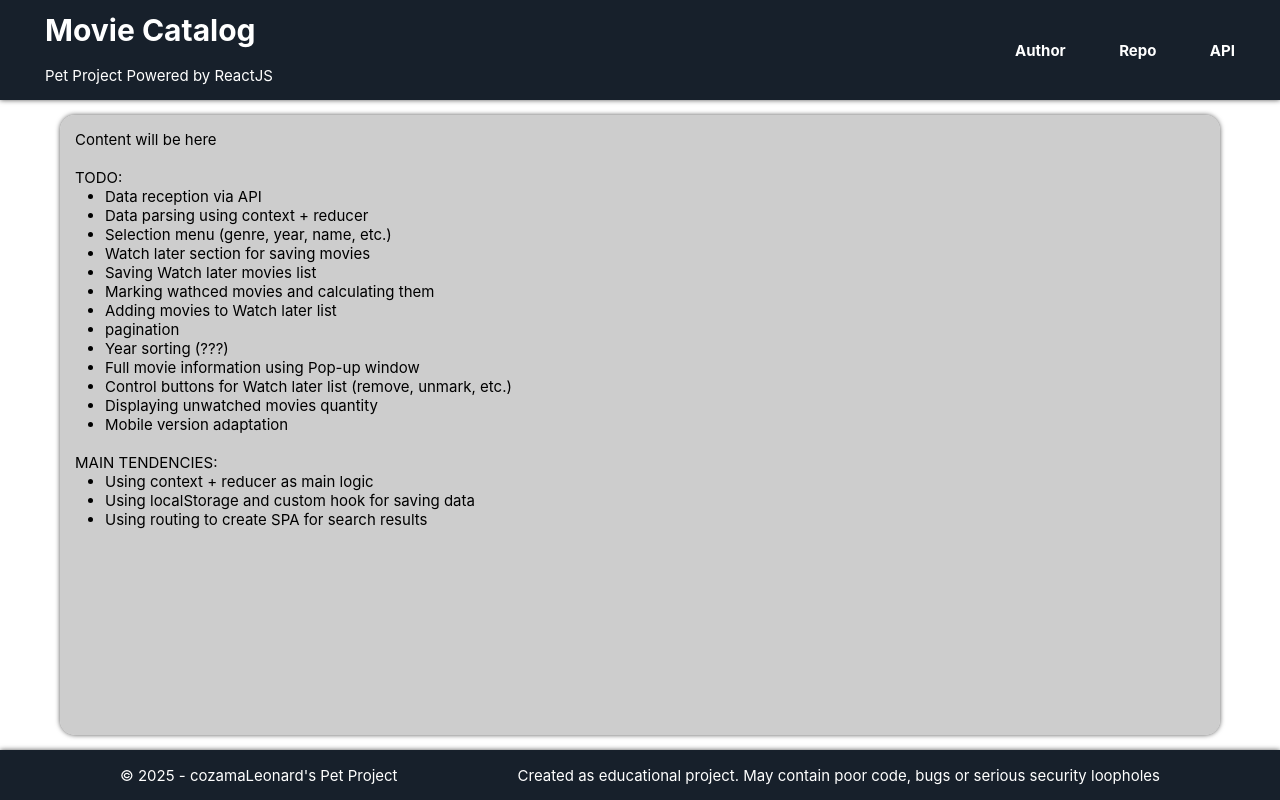
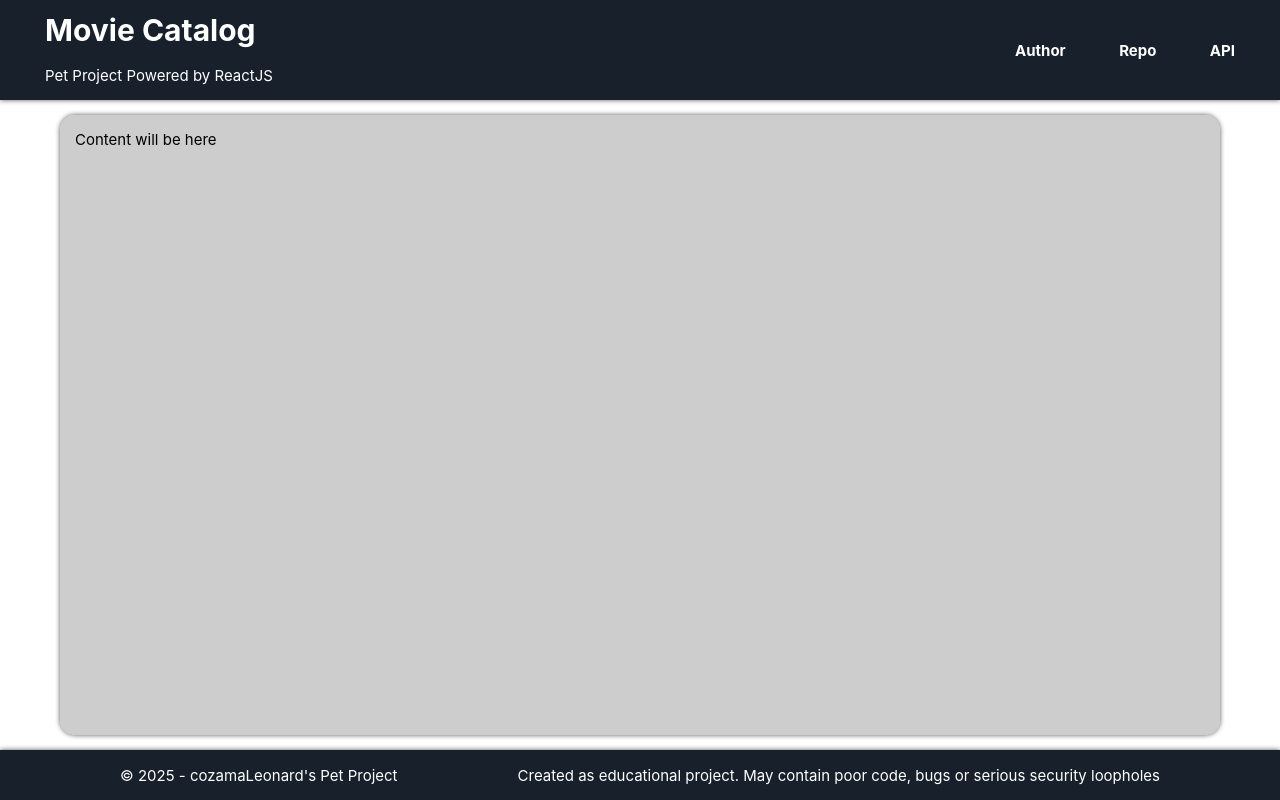
Before and after one commit to leohoneymone/react-movies, a React (Create React App) app: page / in a window 1280 px wide. Built offline with nearby package versions, Linux system fonts and the light colour scheme; no server answers.

Commit message:
Created readme file

```diff
--- a/src/App.jsx
+++ b/src/App.jsx
@@ -8,32 +8,7 @@ export default function App () {
     return <div className="wrap">
         <Header />
         <div className="content">
-            Content will be here <br /><br />
-            TODO:
-            <br />
-            <ul style={{'padding-left': '2rem'}}>
-                <li>Data reception via API</li>
-                <li>Data parsing using context + reducer</li>
-                <li>Selection menu (genre, year, name, etc.)</li>
-                <li>Watch later section for saving movies</li>
-                <li>Saving Watch later movies list</li>
-                <li>Marking wathced movies and calculating them</li>
-                <li>Adding movies to Watch later list</li>
-                <li>pagination</li>
-                <li>Year sorting (???)</li>
-                <li>Full movie information using Pop-up window</li>
-                <li>Control buttons for Watch later list (remove, unmark, etc.)</li>
-                <li>Displaying unwatched movies quantity</li>
-                <li>Mobile version adaptation</li>
-            </ul>
-            <br />
-            MAIN TENDENCIES:
-            <br />
-            <ul style={{'padding-left': '2rem'}}>
-                <li>Using context + reducer as main logic</li>
-                <li>Using localStorage and custom hook for saving data</li>
-                <li>Using routing to create SPA for search results</li>
-            </ul>
+            Content will be here
         </div>
         <Footer/>
     </div>
```
